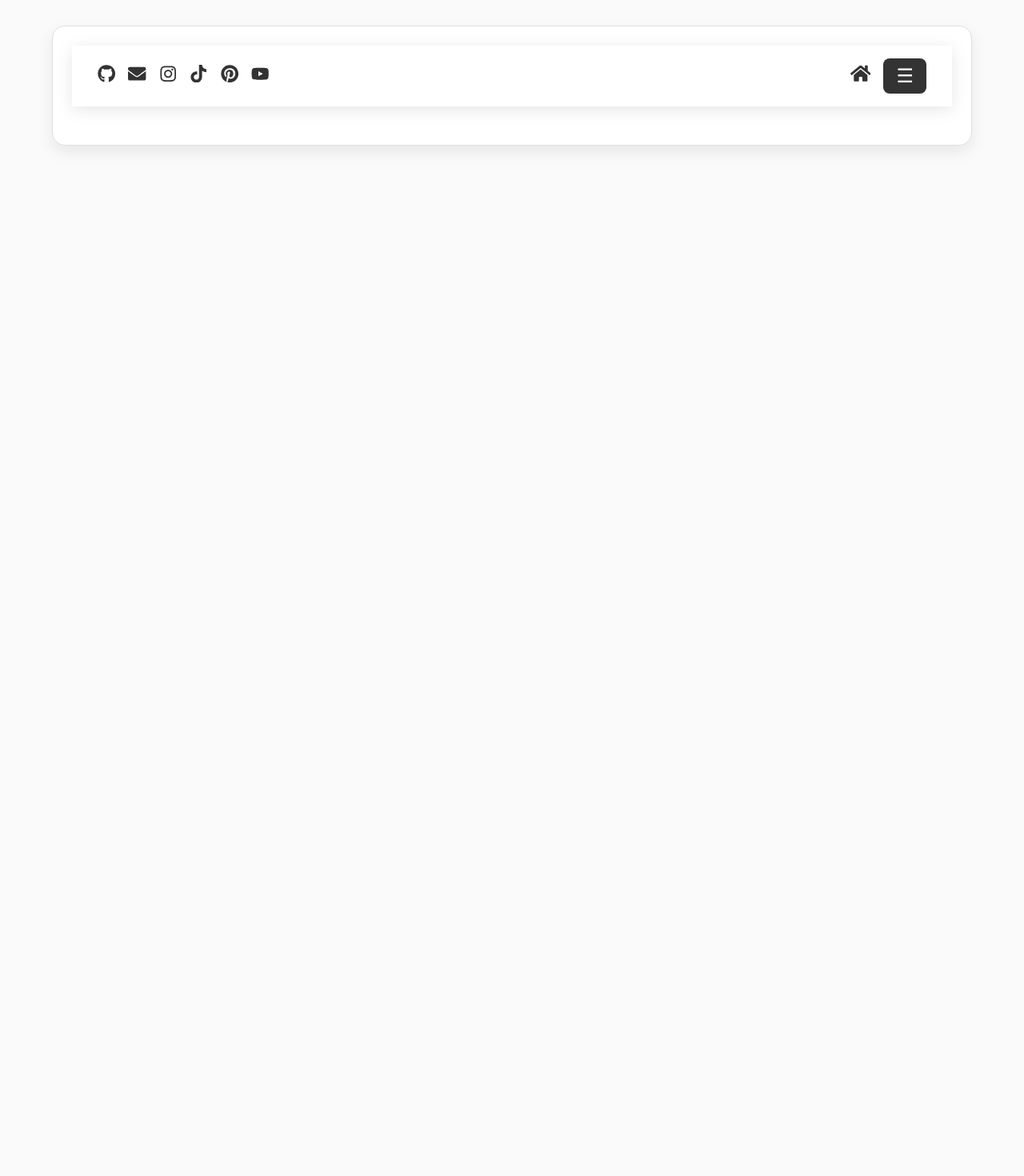
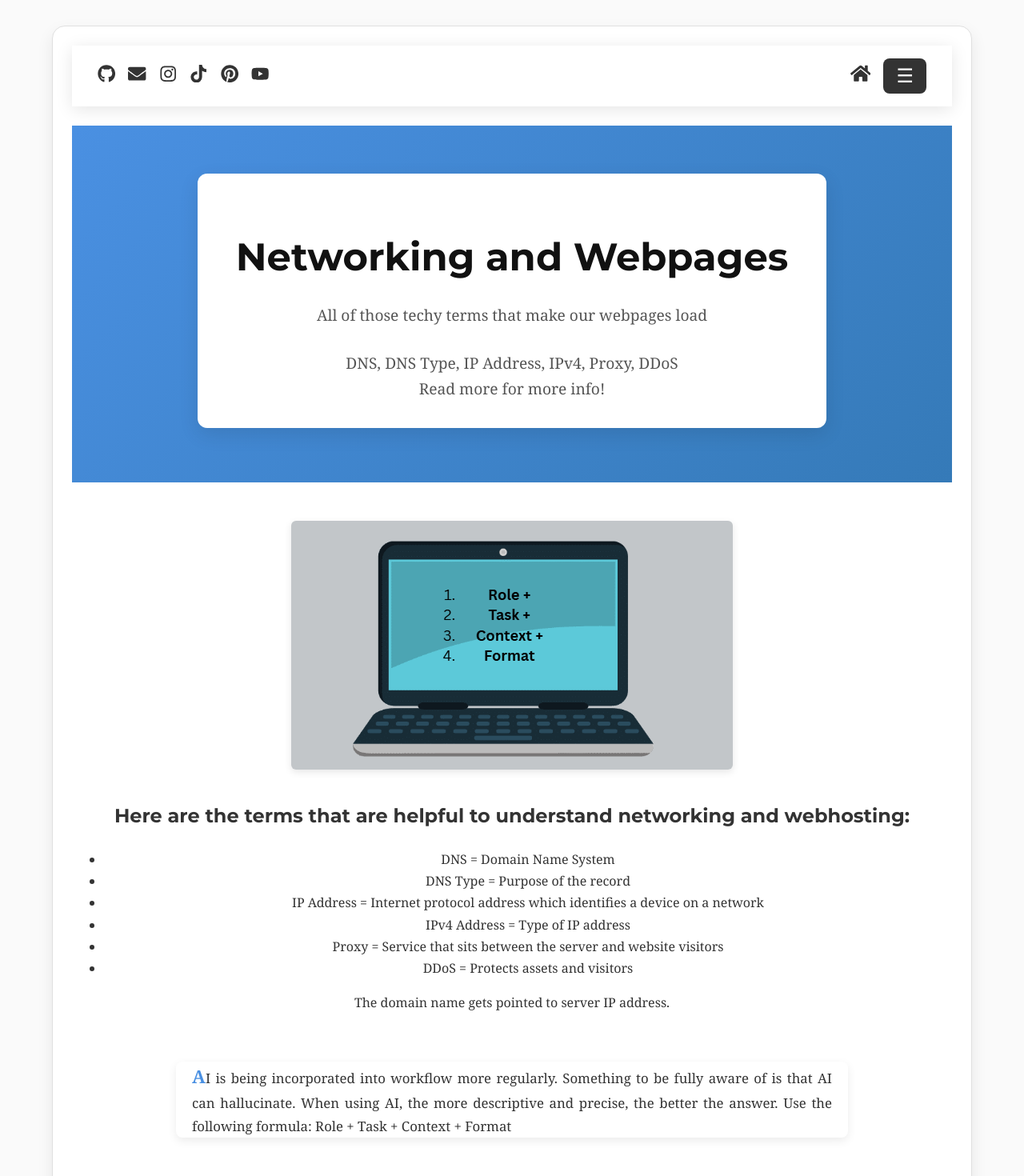
Before and after one commit to alexisbernt/Portfolio, a React (Create React App) app in the folder lexi-portfolio/: page /post4 in a window 1280 px wide. Before the commit this address had no page. Shown: the top 1470 px of the page at 80% size. Before the commit the page ends 800 px from the top, so only its background shows below. Built offline with nearby package versions, Linux system fonts and the light colour scheme.

Commit message:
Server and IP Address Information In

```diff
--- a/lexi-portfolio/src/App.js
+++ b/lexi-portfolio/src/App.js
@@ -19,6 +19,7 @@ import LearningLog from './pages/LearningLog';
 import Funding from './pages/Funding';
 import Post1 from './pages/Posts/LearningPost1-RAG';
 import Post2 from './pages/Posts/LearningPost2';
+import Post4 from './pages/Posts/LearningPost4';
 import SignUp from './pages/SignUp';
 
 function App() {
@@ -38,6 +39,7 @@ function App() {
             <Route path="/learninglog" element={<LearningLog />} />
             <Route path="/post1" element={<Post1 />} />
             <Route path="/post2" element={<Post2 />} />
+            <Route path="/post4" element={<Post4 />} />
             <Route path="/funding" element={<Funding />} />
             <Route path="/signup" element={<SignUp />} />
           </Routes>
--- /dev/null
+++ b/lexi-portfolio/src/pages/Posts/LearningPost4.js
@@ -0,0 +1,52 @@
+import "../../css/Post1.css";
+
+function Post4() {
+  return (
+    <div>
+      {/* Header Section */}
+      <header className="about-header">
+        <div className="framed-text">
+          <h1>Networking and Webpages</h1>
+          <p>All of those techy terms that make our webpages load</p>
+          <br />
+          <p>
+            DNS, DNS Type, IP Address, IPv4, Proxy, DDoS
+          </p>
+          <p>Read more for more info!</p>
+        </div>
+      </header>
+    <div className="post-layout">
+    {/* Left: Image Section */}
+    <div className="post-image-container">
+        <img src="/ai-formula.png" alt="Post" className="post-image" />
+    </div>
+    </div>
+
+        {/* Right: Extra Text Section */}
+        <div className="post-extra-text">
+            <h2>Here are the terms that are helpful to understand networking and webhosting:</h2>
+            <ul>
+            <li>DNS = Domain Name System</li>
+            <li>DNS Type = Purpose of the record</li>
+            <li>IP Address = Internet protocol address which identifies a device on a network</li>
+            <li>IPv4 Address = Type of IP address</li>
+            <li>Proxy = Service that sits between the server and website visitors</li>
+            <li>DDoS = Protects assets and visitors</li>
+            </ul>
+            <p> The domain name gets pointed to server IP address.</p>
+        </div>
+
+        {/* Content Section (below full width) */}
+        <div className="post-content">
+        <p>
+            AI is being incorporated into workflow more regularly. Something to be fully aware of is
+            that AI can hallucinate. When using AI, the more descriptive and precise, the better the
+            answer. Use the following formula: Role + Task + Context + Format
+        </p>
+        </div>
+    </div>
+
+  );
+}
+
+export default Post4;
```
Also changed, not shown: lexi-portfolio/src/pages/Posts/LearningPost3.js (added, +47 -0 lines).
